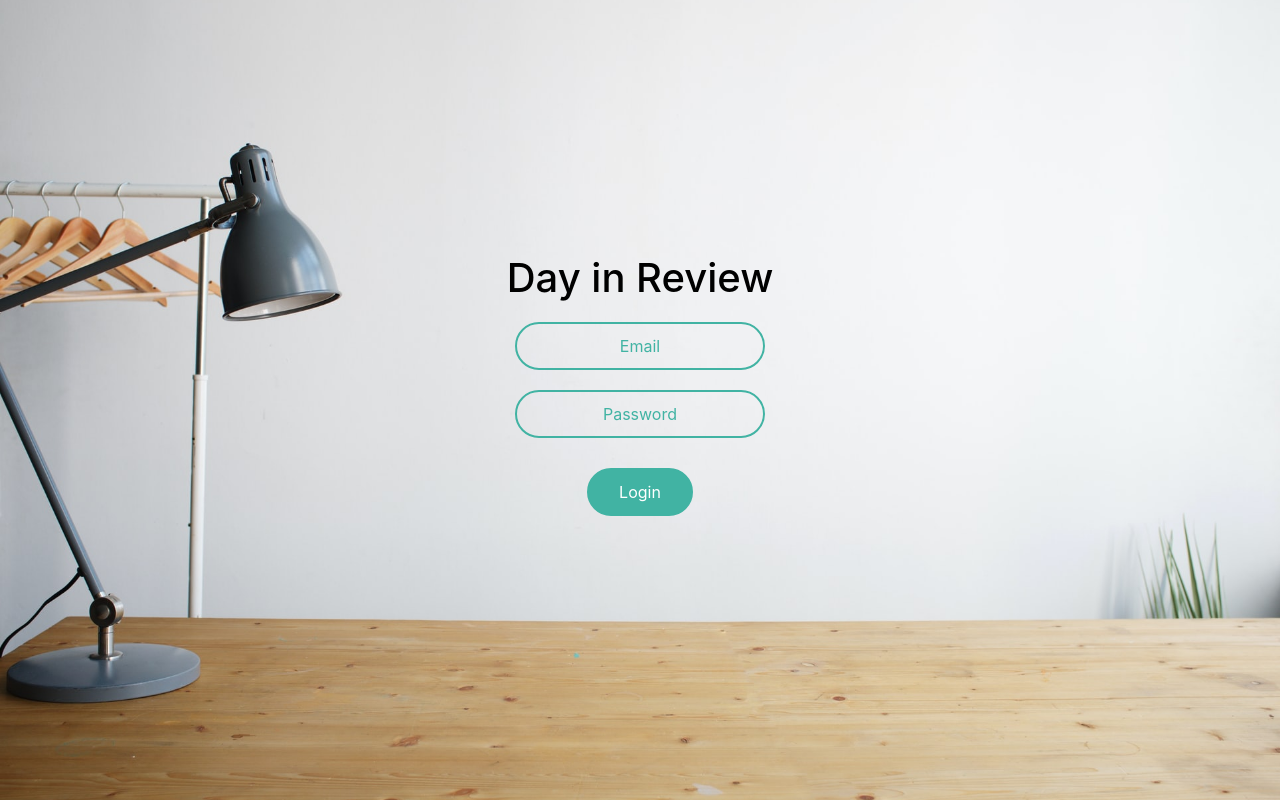
After one commit to DayInReview/email-summarizer, a Python web app: template DayInReview/templates/login.html in a window 1280 px wide. The commit adds this page. Run offline with Jinja, Linux system fonts and the light colour scheme; the template is opened without the code that fills it, so the values that code supplies are empty; some libraries are stand-ins or nearby versions.

Commit message:
Add basic file structure and redesign login page

```diff
--- /dev/null
+++ b/DayInReview/css/dayinreview.css
@@ -0,0 +1,78 @@
+body {
+    font-family: -apple-system, BlinkMacSystemFont, 'Segoe UI', Roboto, Oxygen, Ubuntu, Cantarell, 'Open Sans', 'Helvetica Neue', sans-serif;
+    background-image: url('../assets/images/desk.jpeg');
+    background-repeat: no-repeat;
+    background-position: center;
+    background-size: cover;
+    min-height: 100%;
+}
+
+.login-form {
+    height: 100vh;
+    background-size: cover;
+    display: flex;
+    align-items: center;
+    justify-content: center;
+}
+
+.box {
+    width: 500px;
+    padding: 40px;
+    text-align: center;
+    transition: 0.25s;
+}
+
+.box input[type="text"],
+.box input[type="password"] {
+    border: 2px solid #41B3A3;
+    outline: #41B3A3;
+    color: #41B3A3;
+    background: none;
+    display: block;
+    margin: 20px auto;
+    text-align: center;
+    padding: 10px 10px;
+    width: 250px;
+    outline: none;
+    color: black;
+    border-radius: 24px;
+    transition: 0.25s
+}
+
+.box h1 {
+    color: black;
+    font-weight: 500
+}
+
+.box input[type="text"]:focus,
+.box input[type="password"]:focus {
+    width: 300px;
+}
+
+.box input:focus::placeholder {
+    color: transparent;
+}
+
+.box input[type="submit"] {
+    background: #41B3A3;
+    display: block;
+    margin: 30px auto;
+    text-align: center;
+    padding: 10px 30px;
+    border-radius: 24px;
+    transition: 0.3s;
+    cursor: pointer;
+    border: 2px solid #41B3A3;
+    outline: #41B3A3;
+    color: white;
+}
+
+.box input::placeholder {
+    color: #41B3A3;
+}
+
+.box input[type="submit"]:hover {
+    background: #41B3A3;
+    color: white;
+    border-radius: 10px
+}
--- /dev/null
+++ b/DayInReview/templates/login.html
@@ -0,0 +1,23 @@
+<!DOCTYPE html>
+<html>
+
+<head>
+	<title>Day in Review</title>
+	<link rel="stylesheet" href="../../node_modules/bootstrap/dist/css/bootstrap.min.css" />
+	<link rel="stylesheet" href="../css/dayinreview.css" />
+	<script src="../js/login.js"></script>
+</head>
+
+<body>
+	<section class="login-form">
+		<form class="box">
+			<h1 style="color:black;">Day in Review</h1>
+			<input class="text-black" type="text" id="email" name="" placeholder="Email"/>
+			<input class="text-black" type="password" id="password" name="" placeholder="Password"/>
+			<input type="submit" value="Login" onclick="check()"/>
+			<script> check = () => {console.log("Submitted successfully")} </script>
+		</form>
+	</div>
+</body>
+
+</html>
--- a/package.json
+++ b/package.json
@@ -18,6 +18,7 @@
   },
   "homepage": "https://github.com/ishan0102/day-in-review#readme",
   "dependencies": {
+    "bootstrap": "^4.5.0",
     "electron": "^9.1.1"
   }
 }
```
Also changed, not shown: DayInReview/templates/display.html (+12 -10 lines), DayInReview/templates/home.html (deleted, +0 -38 lines), DayInReview/templates/index.html (deleted, +0 -19 lines), DayInReview/templates/outline.html (deleted, +0 -23 lines), main 2.js (deleted, +0 -43 lines), main.js (+6 -9 lines), DayInReview/assets/images/desk.jpeg (added), DayInReview/js/home.js (added), DayInReview/js/login.js (added), package-lock.json.
